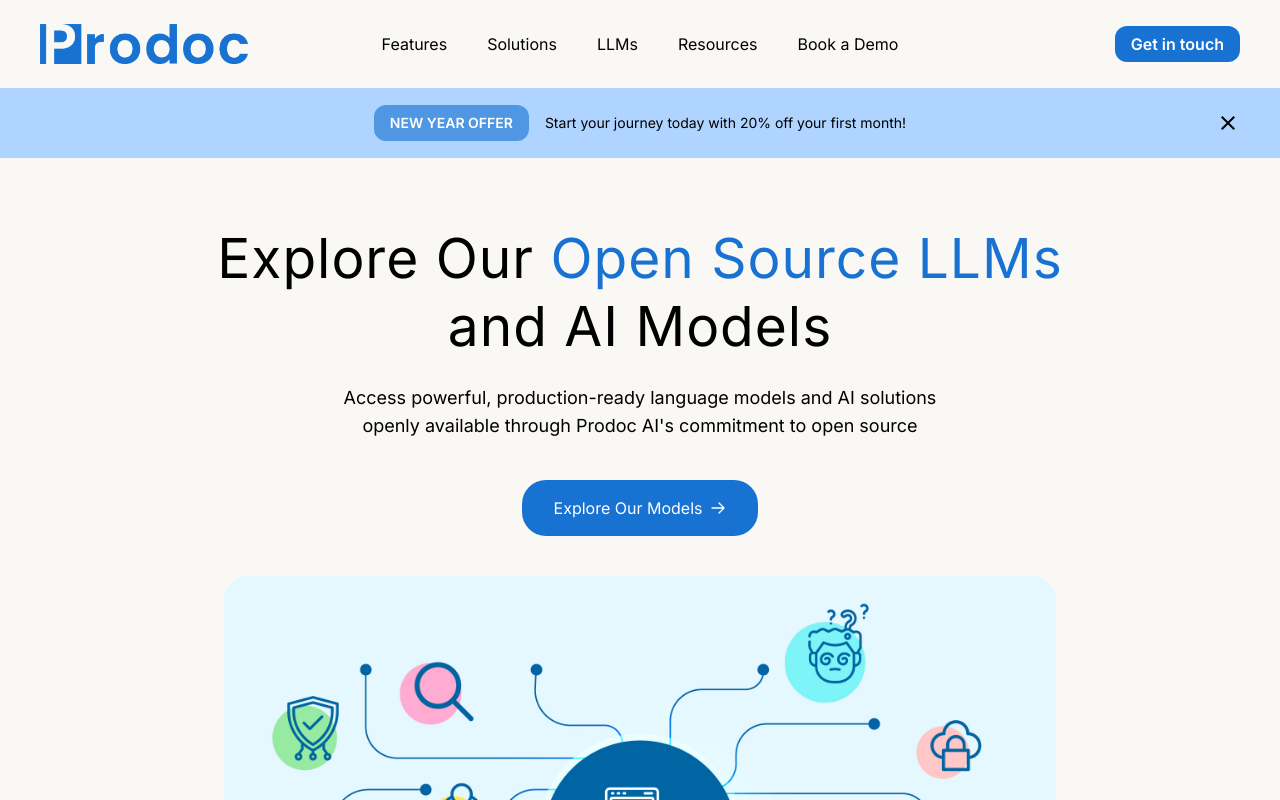
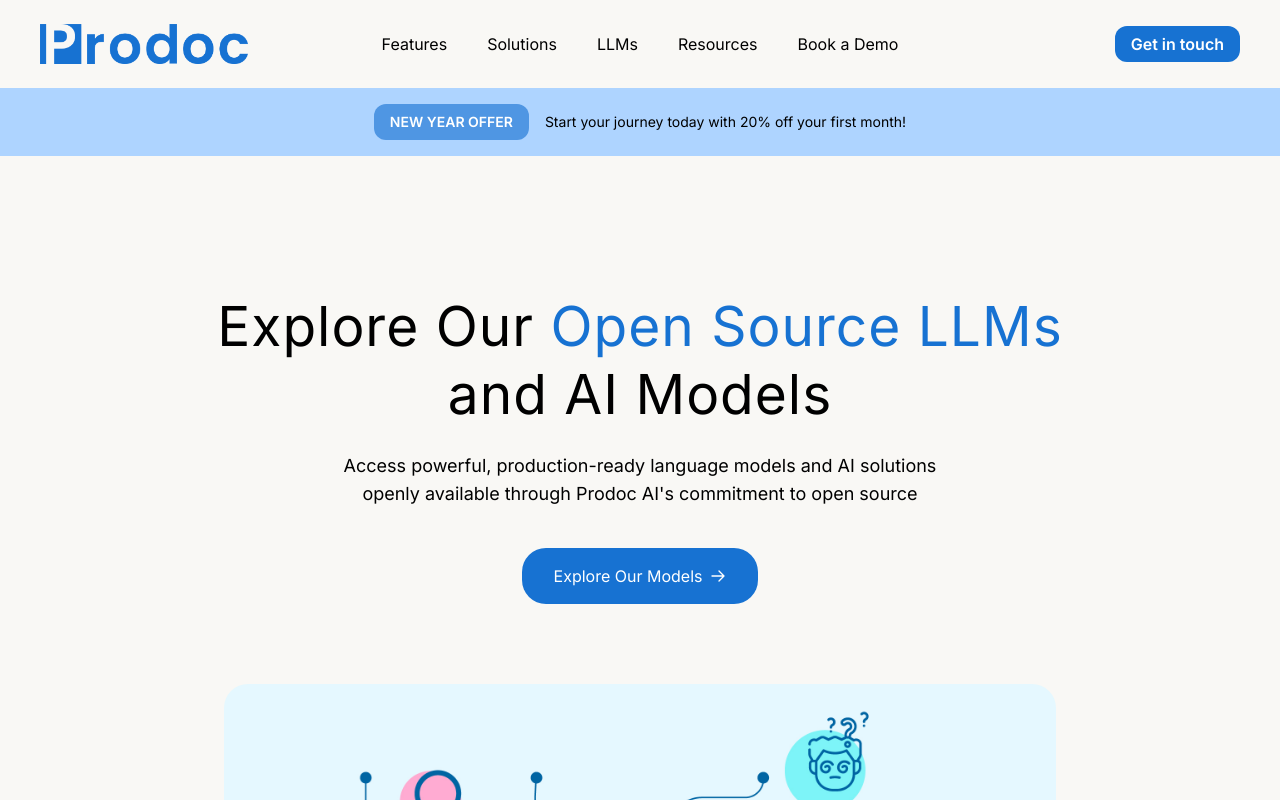
Before and after one commit to jeremyasirwaad/new-prodoc-ai-prod, a Next.js app: page /llms/open-source in a window 1280 px wide. Shown: the top 800 px of the page. Built offline with nearby package versions, Linux system fonts and the light colour scheme.

Commit message:
fixed the close

```diff
--- a/app/features/patient-connect/page.js
+++ b/app/features/patient-connect/page.js
@@ -58,7 +58,7 @@
 
   return (
     <section className="flex flex-col items-center justify-center">
-      <div className="sm:text-[50px] text-center  sm:leading-[68px] mt-32 sm:mt-64 mb-20  w-[90vw] xl:w-[75vw] flex flex-col sm:flex-row sm:items-center gap-10 sm:gap-x-10">
+      <div className="sm:text-[50px] text-center  sm:leading-[68px] mt-32 sm:mt-32 mb-20  w-[90vw] xl:w-[75vw] flex flex-col sm:flex-row sm:items-center gap-10 sm:gap-x-10">
         <div className="text-[40] flex flex-col sm:w-[50%]">
           <h1 className="font-[400] text-center text-[30px] sm:text-[50px]  sm:text-left ">
             Enhance{" "}
--- a/app/features/patient-journey/page.js
+++ b/app/features/patient-journey/page.js
@@ -11,7 +11,7 @@
 export default function PatientJourney() {
   return (
     <section className="flex flex-col items-center justify-center">
-      <div className="text-[30px] sm:text-[50px] text-center sm:leading-[68px] mt-32 sm:mt-64 sm:h-[204px] p-2">
+      <div className="text-[30px] sm:text-[50px] text-center sm:leading-[68px] mt-32 sm:mt-32 sm:h-[204px] p-2">
         <h1 className="font-[400] sm:tracking-[1px]">
           Transform & Innovate{" "}
           <span className="text-primary text-[30px] sm:text-[50px] font-[400] sm:tracking-[1px]">
--- a/app/features/patient-outreach/page.js
+++ b/app/features/patient-outreach/page.js
@@ -11,7 +11,7 @@
 export default function PatientOutreach() {
   return (
     <section className="flex flex-col items-center justify-center">
-      <div className=" text-[30px] sm:text-[50px] text-center sm:leading-[68px] mt-28  sm:mt-64 h-[204px]">
+      <div className=" text-[30px] sm:text-[50px] text-center sm:leading-[68px] mt-28  sm:mt-32 h-[204px]">
         <h1 className="font-[400] tracking-[1px]">
           Empower <br className="sm:hidden"></br>
           <span className="text-primary text-[30px] sm:text-[50px] font-[400] tracking-[1px]">
--- a/app/features/smart-consult/page.js
+++ b/app/features/smart-consult/page.js
@@ -14,7 +14,7 @@
 export default function SmartConsultaion() {
   return (
     <section className="flex flex-col items-center justify-center">
-      <div className="text-[30px] sm:text-[50px] text-center sm:text-left leading-[48px] sm:leading-[68px] mt-32 sm:mt-64 mb-10 sm:mb-20 sm:w-[90vw] xl:w-[75vw] flex flex-col sm:flex-row items-center gap-y-10 sm:gap-x-10">
+      <div className="text-[30px] sm:text-[50px] text-center sm:text-left leading-[48px] sm:leading-[68px] mt-32 sm:mt-32 mb-10 sm:mb-20 sm:w-[90vw] xl:w-[75vw] flex flex-col sm:flex-row items-center gap-y-10 sm:gap-x-10">
         {/* Left Section */}
         <div className="text-[30px] sm:text-[50px] lg:text-[50px] flex flex-col w-[90vw] sm:w-[50%]">
           <h1 className="font-[400] sm:text-left">
--- a/app/llms/open-source/page.jsx
+++ b/app/llms/open-source/page.jsx
@@ -23,7 +23,7 @@
           openly available through Prodoc AI's commitment to open source
         </h3>
       </div> */}
-      <div className="text-[30px] sm:text-[40px] md:text-[55px] text-center leading-[40px] sm:leading-[55px] mt-10 md:leading-[68px] pt-24 sm:mt-32 h-auto ">
+      <div className="text-[30px] sm:text-[40px] md:text-[55px] text-center leading-[40px] sm:leading-[55px] mt-10 md:leading-[68px] pt-24  h-auto ">
         <h1 className="font-[400] tracking-[0.5px] sm:tracking-[1px]">
           Explore Our <br className="sm:hidden"></br>
           <span className="text-primary text-[30px] sm:text-[40px] md:text-[55px] font-[400] tracking-[0.5px] sm:tracking-[1px]">
@@ -39,7 +39,7 @@
         </h3>
       </div>
 
-      <div className="w-fit mt-10">
+      <div className="w-fit mt-10 mb-10">
         <div className="bg-primary text-white px-8 py-4 rounded-3xl hover:bg-primary/90 transition-colors duration-200 cursor-pointer flex items-center gap-2">
           <span>Explore Our Models</span>
           <svg
--- a/app/page.js
+++ b/app/page.js
@@ -35,20 +35,20 @@
 
   return (
     <section className="flex flex-col items-center overflow-hidden justify-center px-4 sm:px-0">
-      <div className="text-[28px]  font-[400] text-center h-auto leading-[40px] sm:text-[50px] sm:leading-[68px] mt-32 sm:mt-64   sm:h-[200px]">
+      <div className="text-[28px]  font-[400] text-center h-auto leading-[40px] sm:text-[50px] sm:leading-[68px] mt-32 sm:h-[200px]">
         <h1 className="font-[400] tracking-[0.5px] sm:tracking-[1px] sm:text-[50px] ">
           Enhance{" "}
           <span className="text-primary text-[28px] sm:text-[50px] font-[400] tracking-[0.5px] sm:tracking-[1px]">
             healthcare
           </span>{" "}
-          with
+          with AI-powered
           <br />
-          AI-powered{" "}
           <span className="text-primary text-[28px] sm:text-[50px] font-[400] tracking-[0.5px] sm:tracking-[1px]">
             patient engagement
-            <br />
           </span>{" "}
-          for better outcomes
+          solutions to
+          <br />
+          achieve better outcomes
         </h1>
       </div>
       <div className="mt-10 sm:mt-12">
@@ -264,9 +264,7 @@
         </div>
 
         <div className="  text-center">
-          <p className="text-[40px] sm:text-[65px] mt-10  sm:mt-6">
-            100+
-          </p>
+          <p className="text-[40px] sm:text-[65px] mt-10  sm:mt-6">100+</p>
           <p className="text-lg sm:text-xl">Healthcare Providers</p>
         </div>
         {/* </div> */}
@@ -324,7 +322,6 @@
             Value delivered to <br /> our customers
           </h5>
           <div className="mt-10 flex flex-col sm:flex-row w-full gap-6 sm:gap-0">
-
             <div className="flex flex-col border-l-0 sm:border-l-2 sm:p-4 sm:w-1/4 text-center sm:text-left">
               <p className="text-[40px] sm:text-[55px] font-semibold text-primary">
                 30%
@@ -381,7 +378,6 @@
               support.
             </h3>
           </div>
-
 
           <div className="w-[100vw] sm:w-[50%] p-2 sm:p-10 MyGradient">
             <Marquee speed={40} direction="left">
@@ -630,7 +626,6 @@
           </div>
         </div>
       </div>
-
     </section>
   );
 }
--- a/app/partner/page.jsx
+++ b/app/partner/page.jsx
@@ -33,7 +33,7 @@
 
   return (
     <section className="pt-12 flex flex-col items-center justify-center">
-      <div className="text-[40px] sm:text-[55px]  text-center leading-[40px] sm:leading-[70px]  pt-16 sm:pt-0 sm:mt-48 mb-3 sm:mb-16 md:mb-20 w-[90vw] xl:w-[75vw] flex flex-col md:flex-row items-center gap-y-10 md:gap-x-10">
+      <div className="text-[40px] sm:text-[55px]  text-center leading-[40px] sm:leading-[70px]  pt-16 sm:pt-0 sm:mt-16 mb-3 sm:mb-16 md:mb-20 w-[90vw] xl:w-[75vw] flex flex-col md:flex-row items-center gap-y-10 md:gap-x-10">
         {/* Text Section */}
         <div className="flex flex-col w-full md:w-[50%]">
           <p className="sm:text-left text-[20px] sm:text[30px]">
--- a/app/solutions/hospital/page.jsx
+++ b/app/solutions/hospital/page.jsx
@@ -33,7 +33,7 @@
 
   return (
     <section className="flex flex-col pt-10 items-center justify-center">
-      <div className="text-[30px] sm:text-[50px] text-center sm:text-left  sm:leading-[68px] mt-16 sm:mt-64 mb-10 sm:mb-20 w-[90vw] xl:w-[75vw] flex flex-col sm:flex-row items-center sm:items-center gap-y-10 sm:gap-x-10">
+      <div className="text-[30px] sm:text-[50px] text-center sm:text-left  sm:leading-[68px] mt-16 sm:mt-16 mb-10 sm:mb-20 w-[90vw] xl:w-[75vw] flex flex-col sm:flex-row items-center sm:items-center gap-y-10 sm:gap-x-10">
         {/* Left Section */}
         <div className="flex flex-col w-full sm:w-[50%] sm:justify-center">
           <h1 className="text-[30px] sm:text-[50px] font-[400] text-left">
--- a/app/solutions/insurance/page.jsx
+++ b/app/solutions/insurance/page.jsx
@@ -11,7 +11,7 @@
 export default function Insurance() {
   return (
     <section className="flex flex-col items-center justify-center">
-      <div className="pt-10 sm:pt-0 text-[30px] sm:text-[50px] md:text-[55px] text-center leading-[40px] sm:leading-[55px] md:leading-[68px] mt-16 sm:mt-64  h-auto">
+      <div className="pt-10 sm:pt-0 text-[30px] sm:text-[50px] md:text-[55px] text-center leading-[40px] sm:leading-[55px] md:leading-[68px] mt-16 sm:mt-32  h-auto">
         <h1 className="font-[400] tracking-[0.5px] sm:tracking-[1px]">
           Transforming <br className="sm:hidden"></br>
           <span className="text-primary text-[30px] sm:text-[50px] md:text-[55px] font-[400] tracking-[0.5px] sm:tracking-[1px]">
--- a/components/Navbar/Navbar.jsx
+++ b/components/Navbar/Navbar.jsx
@@ -36,7 +36,11 @@
       {/* Navbar Container */}
       <div className="h-[88px] z-50 bg-[#f9f8f5]  fixed w-full flex items-center px-4 sm:px-10">
         {/* Logo */}
-        <Link href="/" className="absolute left-10 cursor-pointer" onClick={closeDropdownMob}>
+        <Link
+          href="/"
+          className="absolute left-10 cursor-pointer"
+          onClick={closeDropdownMob}
+        >
           <Image
             src={logo_large}
             alt="logo"
@@ -223,7 +227,7 @@
         </Link>
 
         {/* Mobile Menu */}
-        <div className="sm:hidden flex items-center">
+        <div className="sm:hidden flex items-center absolute right-5">
           {isHamburgerClicked ? (
             <IoClose
               className="m-3 text-3xl text-gray-800 cursor-pointer"
@@ -402,7 +406,9 @@
           </Link>
         </div>
       )}
-      <div className="w-full bg-[#aed4ff] z-40 fixed top-[88px] hidden h-[70px] sm:flex justify-center items-center">
+      <div className="w-full bg-[#aed4ff] z-40 flex-col  hidden  sm:flex justify-center items-center">
+        <div className="h-[88px] w-full"></div>
+        <div className="py-4">
           <span className="text-sm">
             <button className="bg-[#1771d2a0] p-2 px-4  text-white font-semibold rounded-xl mr-4">
               NEW YEAR OFFER
@@ -411,8 +417,6 @@
               Start your journey today with 20% off your first month!
             </span>
           </span>
-        <div className="absolute right-10">
-          <IoMdClose size={24} />
         </div>
       </div>
     </div>
```
Lines whose indentation alone changed are shown as unchanged.
